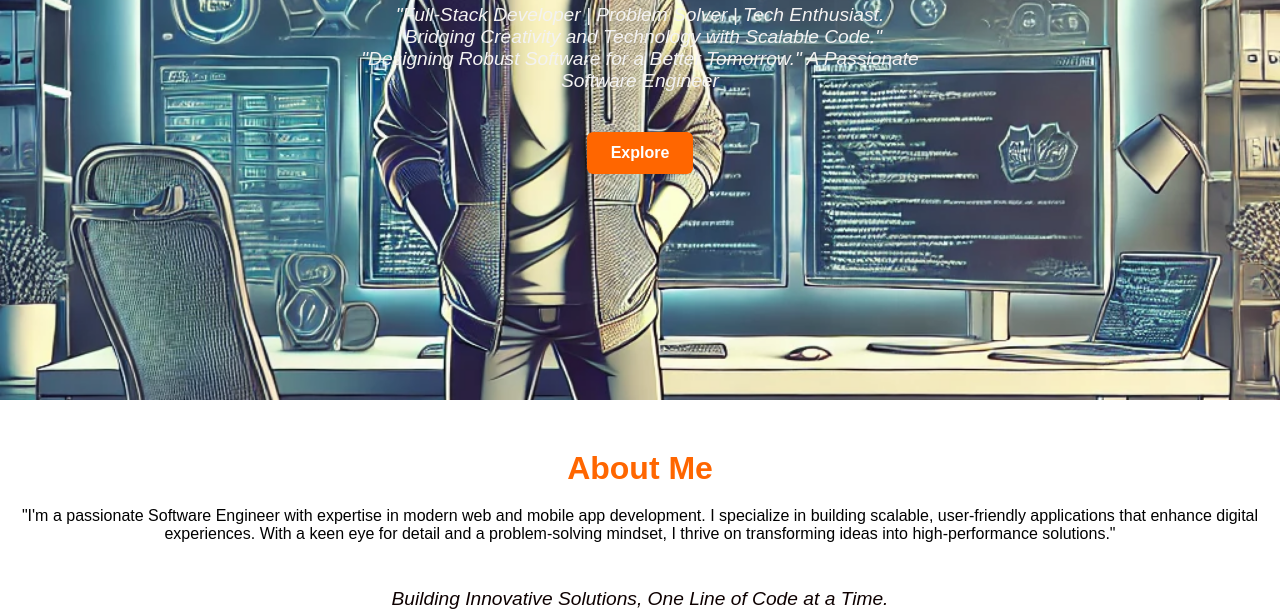
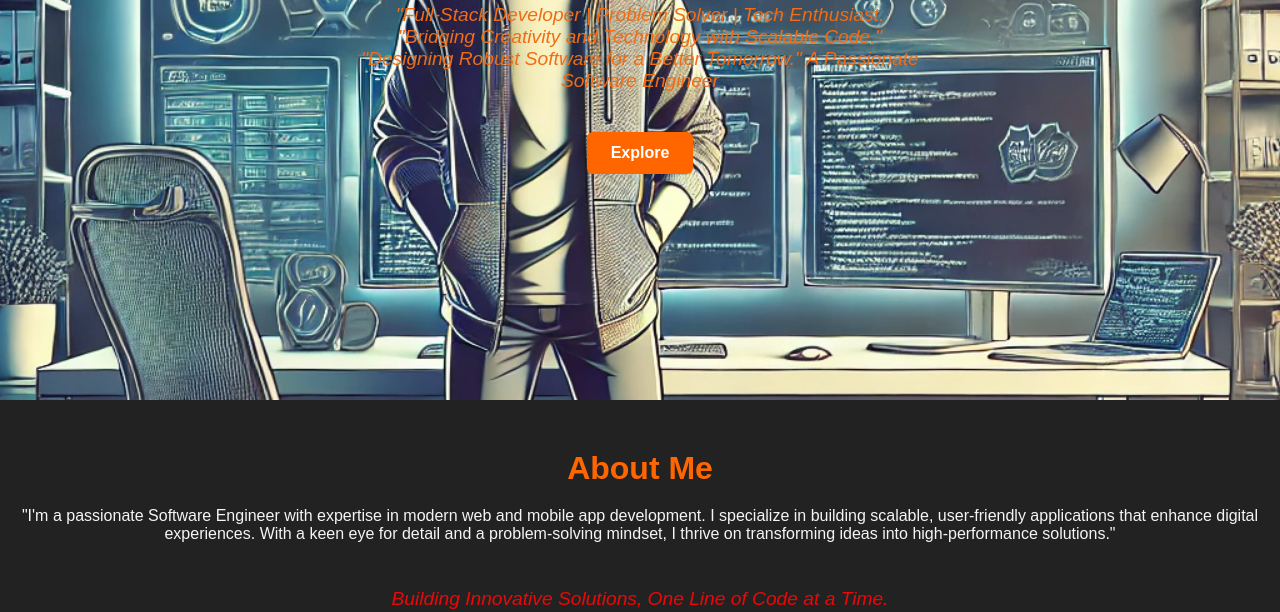
Before and after one commit to mucharomtzaka/website, a plain HTML site: page index.html in a window 1280 px wide. Shown: the part 488-1100 px from the top of the page. Drawn offline with nearby package versions, Linux system fonts and the light colour scheme.

Commit message:
set dark mode default

```diff
--- a/index.html
+++ b/index.html
@@ -11,7 +11,7 @@
     <!-- Add Font Awesome for Icons -->
     <script defer src="script.js"></script>
 </head>
-<body>
+<body class="dark-mode">
 
     <!-- Navigation -->
     <header>
```
